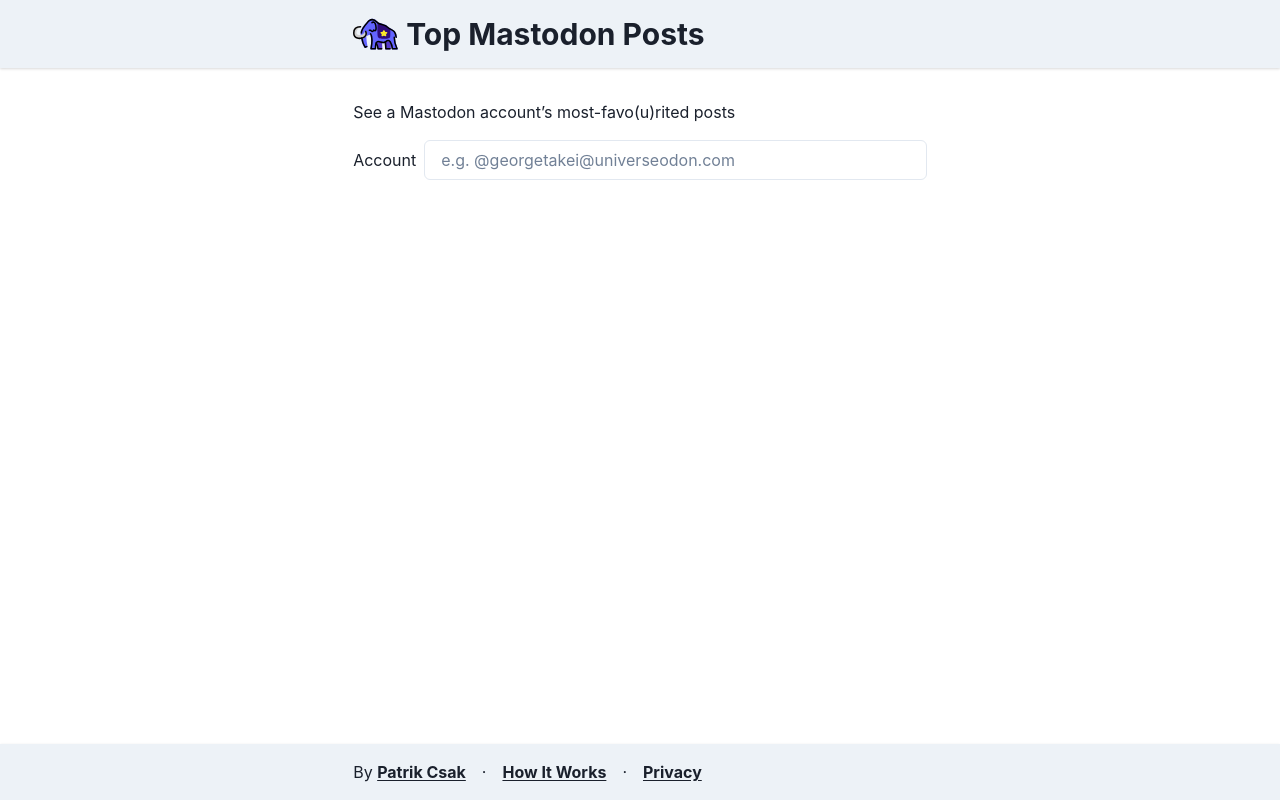
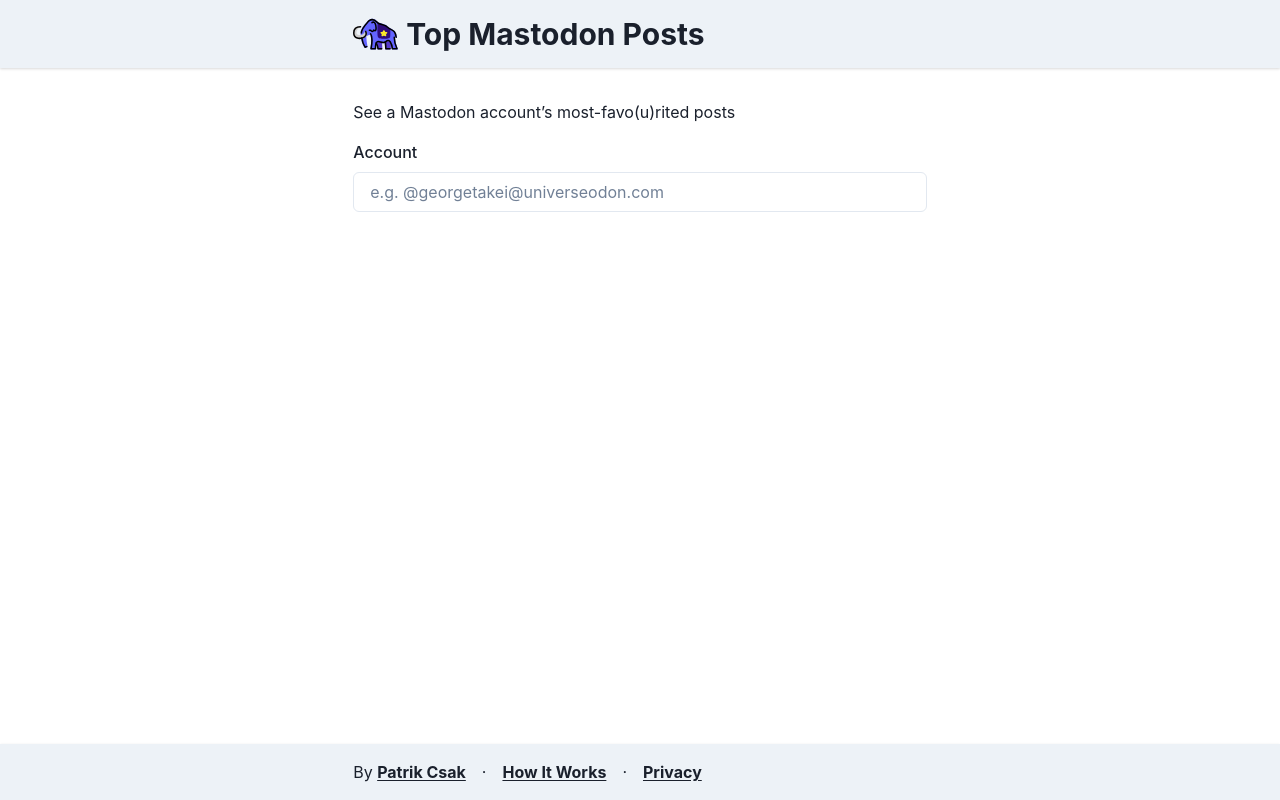
Before and after one commit to patrik-csak/top-mastodon-posts, a Next.js app: page / in a window 1280 px wide. Built offline with nearby package versions, Linux system fonts and the light colour scheme.

Commit message:
debounce search requests

```diff
--- a/package.json
+++ b/package.json
@@ -29,6 +29,7 @@
     "next": "^13.2.0",
     "react": "^18.2.0",
     "react-dom": "^18.2.0",
+    "react-use": "^17.4.0",
     "swr": "^2.0.3",
     "typescript": "4.9.5"
   },
--- a/src/components/account-search.tsx
+++ b/src/components/account-search.tsx
@@ -6,36 +6,49 @@
 	Card,
 	CardBody,
 	Flex,
+	FormControl,
+	FormErrorMessage,
+	FormLabel,
 	Heading,
 	Input,
 	InputGroup,
 	InputRightElement,
 	Spinner,
-	Stack,
 	Text,
 } from "@chakra-ui/react";
 import { MastodonDisplayName } from "@/components";
+import { useDebounce } from "react-use";
+import { constants } from "@/library";
+
+const mastodonDotSocial = "mastodon.social";
+const { mastodonSearchMinimumQueryLength } = constants;
 
 export default function AccountSearch() {
-	const server = "mastodon.social";
-
 	const [query, setQuery] = useState<string | undefined>(undefined);
+	const [queryDebounced, setQueryDebounced] = useState<string | undefined>(
+		undefined
+	);
+	const isQueryDebouncedTooShort =
+		(queryDebounced?.length || Infinity) < mastodonSearchMinimumQueryLength;
 	const { data, isLoading } = useMastodonSearch({
-		query,
-		server,
+		query: queryDebounced,
+		server: mastodonDotSocial,
 		type: "accounts",
 	});
 
+	useDebounce(
+		() => {
+			setQueryDebounced(query);
+		},
+		500,
+		[query]
+	);
+
 	return (
 		<Flex direction="column" gap={4} width="100%">
-			<form onSubmit={event => event.preventDefault()}>
-				<Stack
-					alignItems={["flex-start", "center"]}
-					direction={["column", "row"]}
-				>
-					<Text as="label" htmlFor="search">
-						Account
-					</Text>
+			<form onSubmit={(event) => event.preventDefault()}>
+				<FormControl isInvalid={isQueryDebouncedTooShort}>
+					<FormLabel>Account</FormLabel>
 					<InputGroup>
 						<Input
 							onInput={(event) =>
@@ -50,14 +63,19 @@
 							</InputRightElement>
 						)}
 					</InputGroup>
-				</Stack>
+					{isQueryDebouncedTooShort && (
+						<FormErrorMessage>
+							Enter at least {mastodonSearchMinimumQueryLength} characters
+						</FormErrorMessage>
+					)}
+				</FormControl>
 			</form>
 
 			{data && (
 				<Flex as="ol" direction="column" gap={4} listStyleType="none">
 					{data.accounts.map((account) => {
 						let [username, accountServer] = account.acct.split("@");
-						accountServer = accountServer ?? server;
+						accountServer = accountServer ?? mastodonDotSocial;
 
 						const accountName = `@${username}@${accountServer}`;
 
--- /dev/null
+++ b/src/library/constants.ts
@@ -0,0 +1 @@
+export const mastodonSearchMinimumQueryLength = 5;
--- a/src/library/index.ts
+++ b/src/library/index.ts
@@ -1,5 +1,6 @@
 export { default as apostrophe } from "./apostrophe";
 export { default as appName } from "./app-name";
+export * as constants from "./constants";
 export { default as separator } from "./separator";
 export { default as swrFetcher } from "./swr-fetcher";
 export { default as theme } from "./theme";
```
Also changed, not shown: 1 other file (tests, documents, lock files or other folders).
